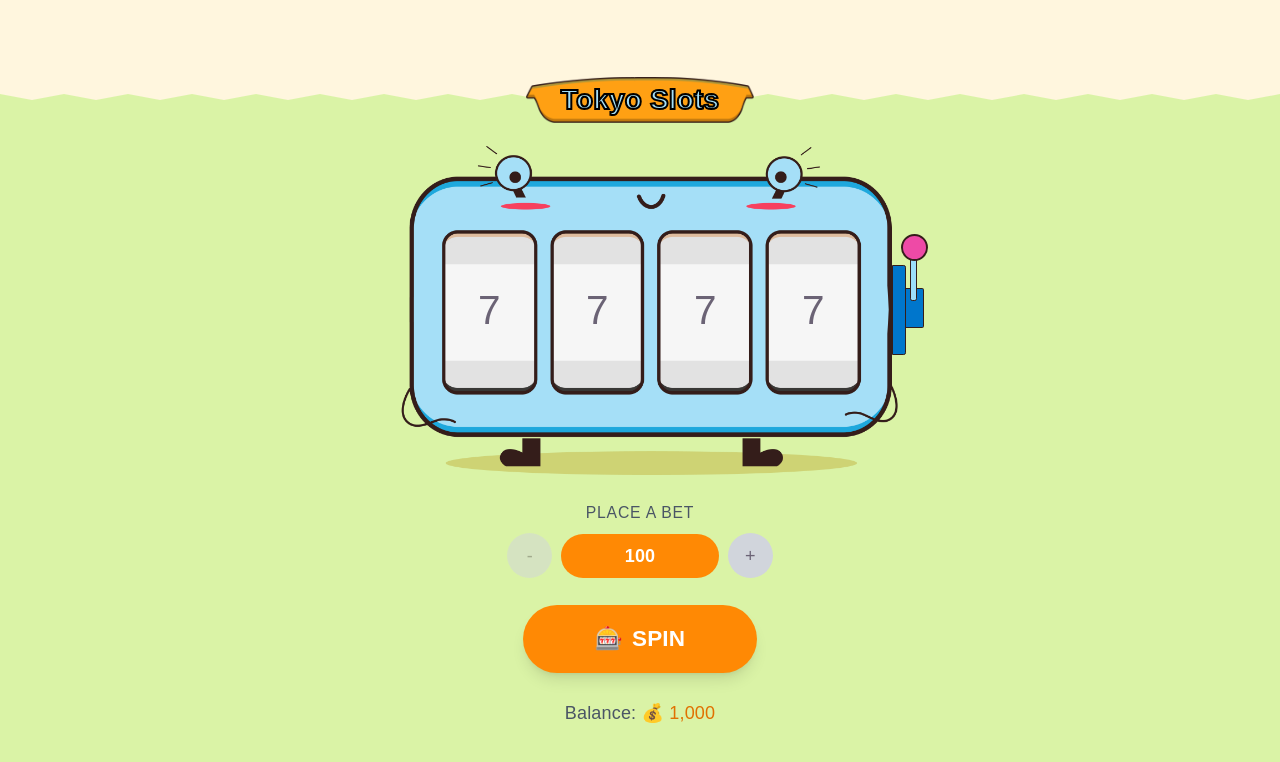
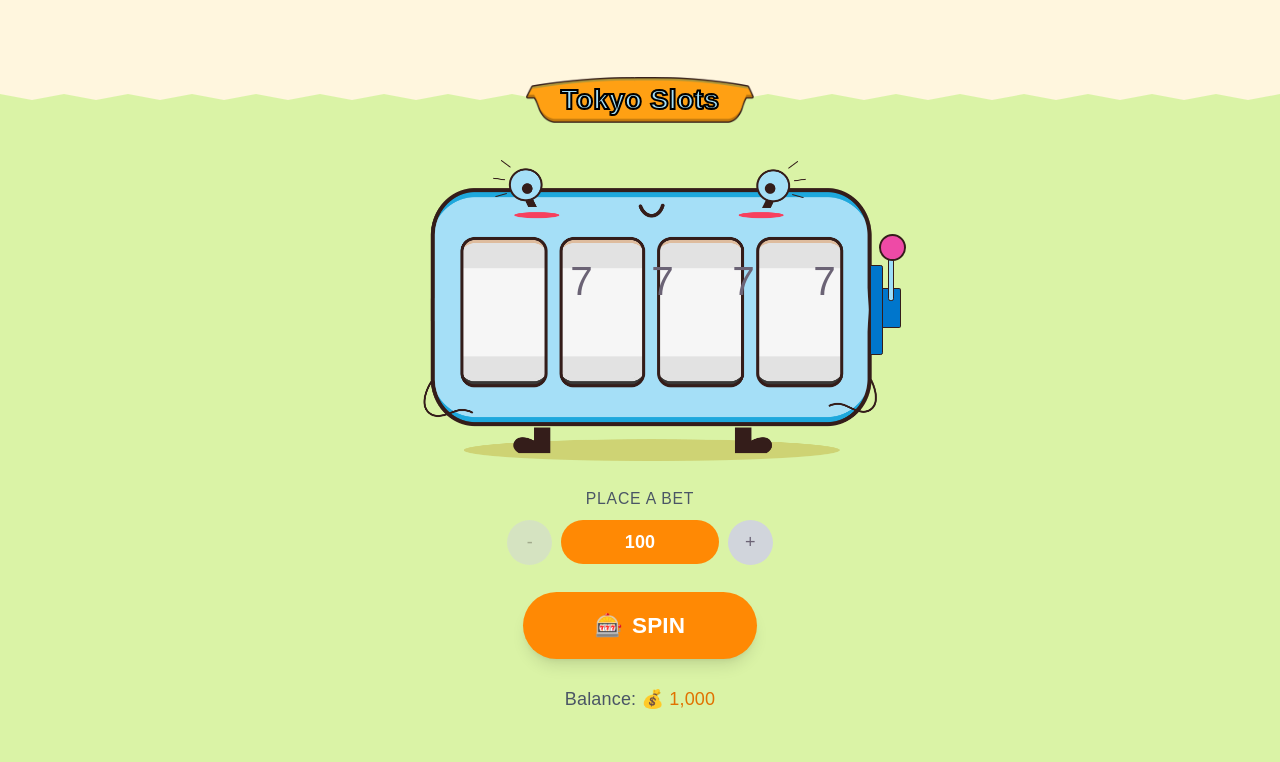
Before and after one commit to Andrii-Yanchuk/Tokyo-slots, a React (Vite) app: page / in a window 1280 px wide. Shown: the top 762 px of the page. Built offline with nearby package versions, Linux system fonts and the light colour scheme; a web font is replaced by a local one.

Commit message:
styles: updated slot symbols

```diff
--- a/src/App.tsx
+++ b/src/App.tsx
@@ -36,10 +36,10 @@ function App() {
 
       <div className="relative flex flex-col items-center gap-6 max-w-md w-full">
         {/* Slot Machine */}
-        <div className="flex items-center ">
+        <div className="flex items-center px-5">
           <div className="relative">
             <img src="/slot-machine.png" alt="slot machine" />
-            <div className="absolute inset-15 flex justify-center items-center gap-10 -ml-2">
+            <div className="absolute top-15 right-10 flex justify-center items-center gap-4 -ml-2">
               {reels.map((symbol, index) => (
                 <div
                   key={index}
```
